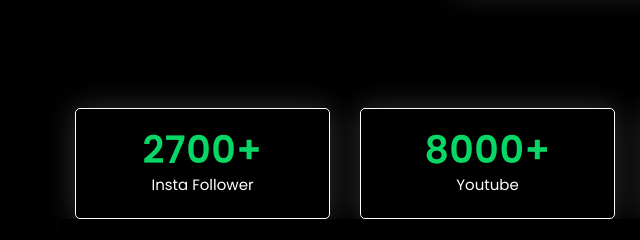
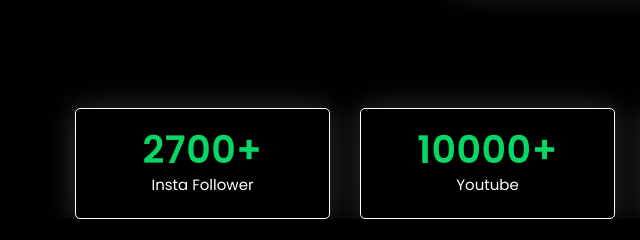
Before and after one commit to laxucoder/laxman-web, a plain HTML site: page index.html in a window 1280 px wide. Shown: the part 2740-2980 px from the top of the page, 10-650 px from the left. Drawn offline with Linux system fonts and the light colour scheme; animation ran at ten frames a second.

Commit message:
Update index.html

```diff
--- a/index.html
+++ b/index.html
@@ -393,7 +393,7 @@
 							<div class="col-lg-3 col-md-3">
 								<div class="funfact">
 									<i class="icofont-users"></i>
-									<h3><span class="counterUp">8000</span>+</h3>
+									<h3><span class="counterUp">10000</span>+</h3>
 									<p>Youtube</p>
 								</div>
 							</div>
```
